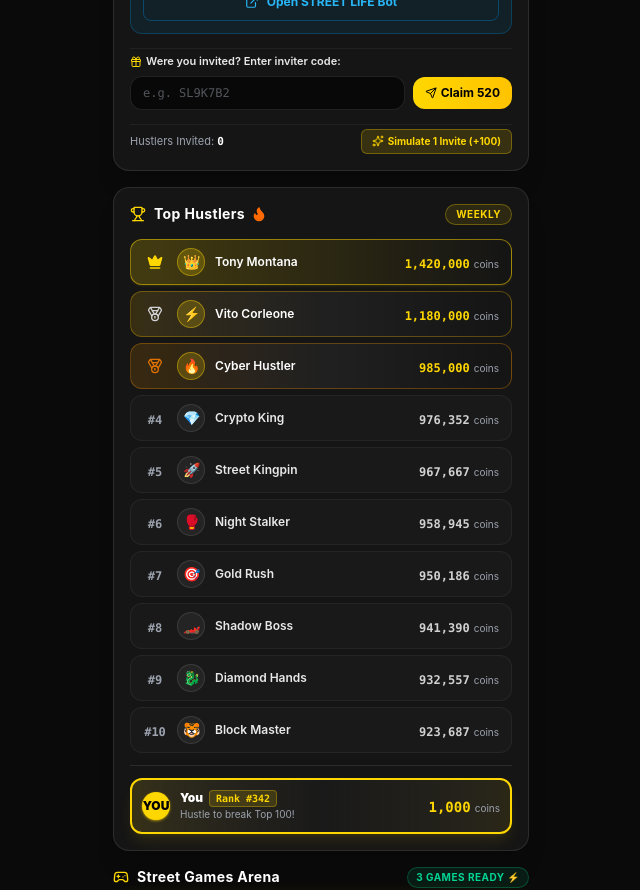
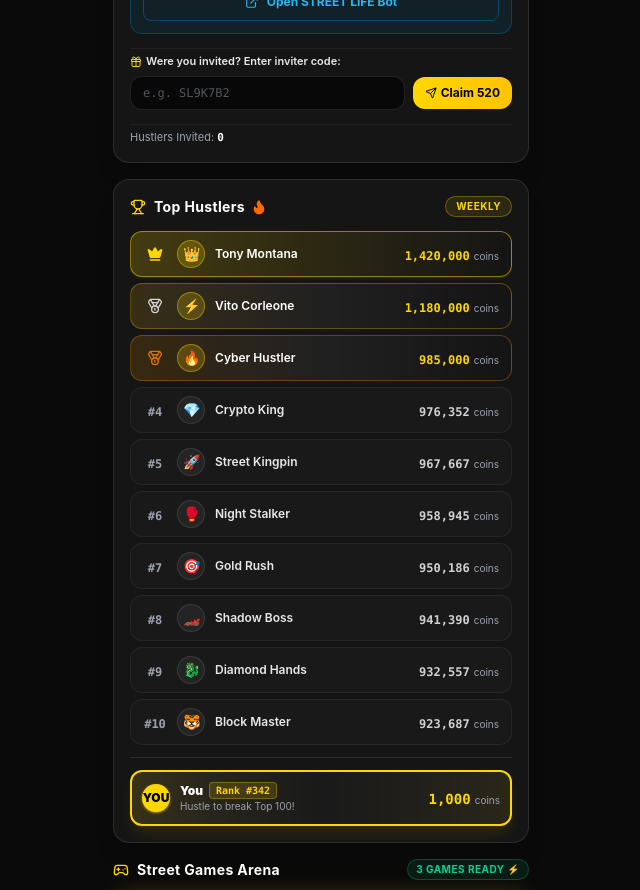
Before and after one commit to splendoryaweh-png/Street-life-game, a Next.js app: page / in a window 1280 px wide. Shown: the part 1600-2490 px from the top of the page, without its empty margins (319-959 px from the left). Built offline with nearby package versions, Linux system fonts and the light colour scheme.

Commit message:
Remove fake referral simulation control

```diff
--- a/components/ReferralCard.tsx
+++ b/components/ReferralCard.tsx
@@ -2,7 +2,7 @@
 'use client';
 
 import React, { useState } from 'react';
-import { Copy, Check, Users, Gift, Sparkles, Send, ExternalLink } from 'lucide-react';
+import { Copy, Check, Users, Gift, Send, ExternalLink } from 'lucide-react';
 
 interface ReferralCardProps {
   myReferralCode: string;
@@ -10,7 +10,6 @@ interface ReferralCardProps {
   hasClaimedWelcomeBonus: boolean;
   appliedReferralCode: string | null;
   onApplyInviteCode: (code: string) => void;
-  onSimulateReferral: () => void;
   onToast: (msg: string) => void;
 }
 
@@ -22,7 +21,6 @@ export function ReferralCard({
   hasClaimedWelcomeBonus,
   appliedReferralCode,
   onApplyInviteCode,
-  onSimulateReferral,
   onToast,
 }: ReferralCardProps) {
   const [inputCode, setInputCode] = useState('');
@@ -226,14 +224,6 @@ export function ReferralCard({
           </strong>
         </span>
 
-        <button
-          onClick={onSimulateReferral}
-          type="button"
-          className="px-2.5 py-1 rounded-md bg-[#FFD700]/15 hover:bg-[#FFD700]/25 text-[#FFD700] text-[10px] font-bold border border-[#FFD700]/30 transition-all flex items-center gap-1"
-        >
-          <Sparkles className="w-3 h-3" />
-          Simulate 1 Invite (+100)
-        </button>
       </div>
     </div>
   );
```
